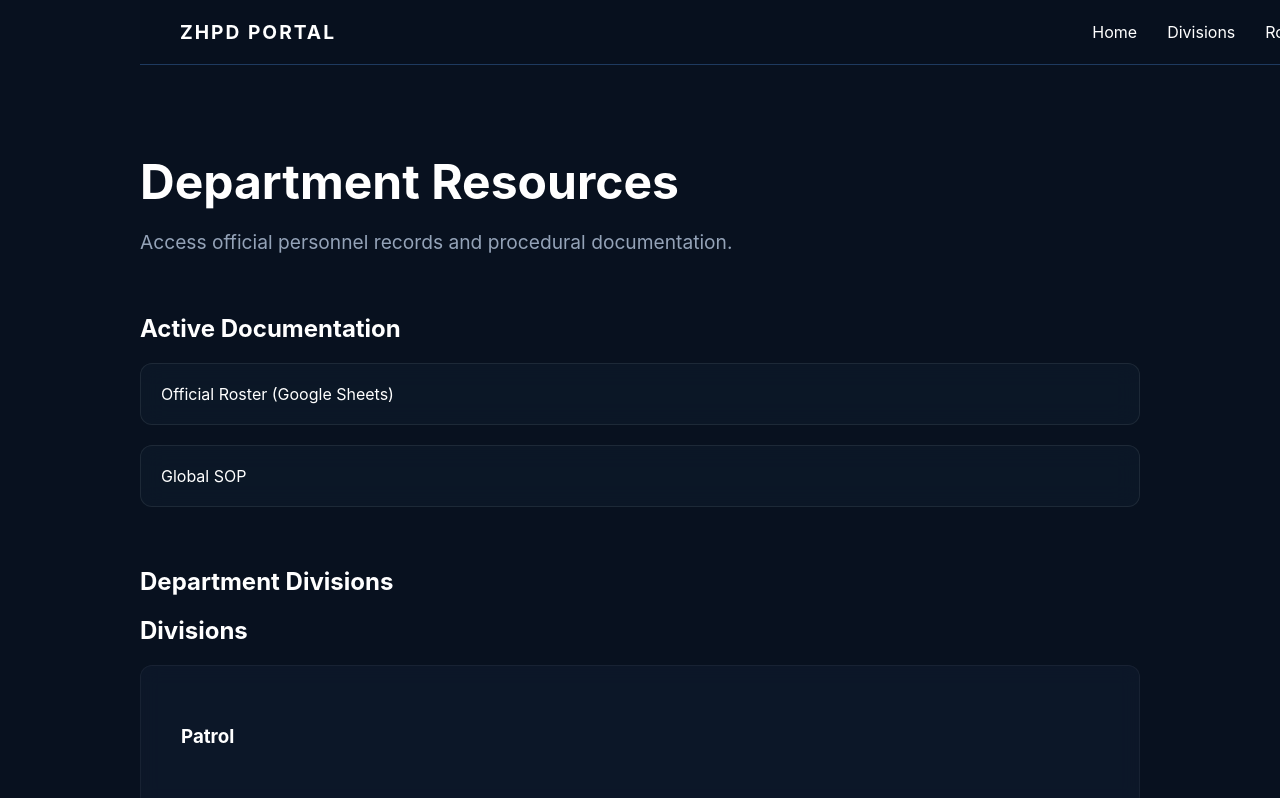
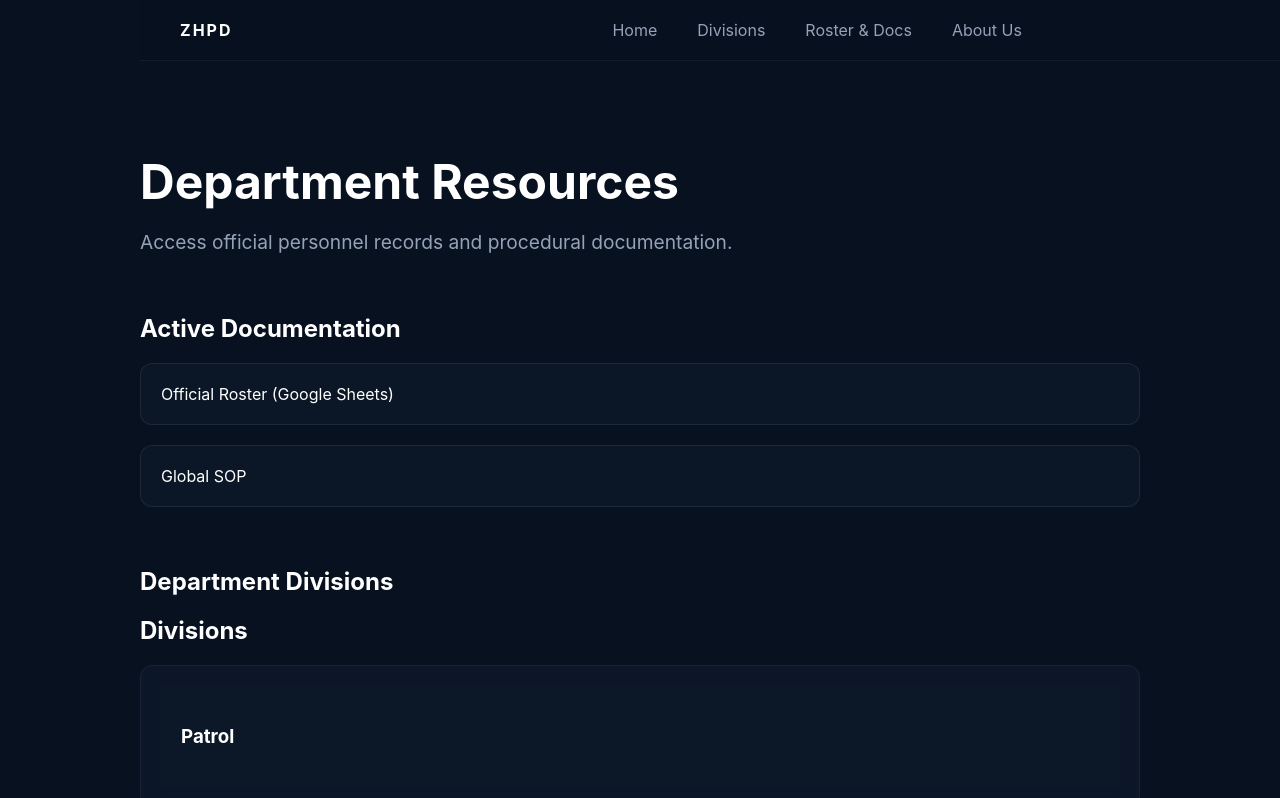
Before and after one commit to morkelchristan-cpu/zhpd-website, a Next.js app: page /roster in a window 1280 px wide. Shown: the top 798 px of the page. Built offline with nearby package versions, Linux system fonts and the light colour scheme.

Commit message:
Add animations, centered nav, and division detail pages

```diff
--- a/app/globals.css
+++ b/app/globals.css
@@ -22,3 +22,5 @@ body {
   border: 1px solid rgba(255, 255, 255, 0.08);
   border-radius: 12px;
 }
+.nav-link { color: #94A3B8; text-decoration: none; transition: color 0.3s ease; }
+.nav-link:hover { color: #FFFFFF; }
--- a/src/components/Navbar.tsx
+++ b/src/components/Navbar.tsx
@@ -4,17 +4,19 @@ export default function Navbar() {
   return (
     <nav style={{
       position: 'fixed', top: 0, width: '100%', padding: '20px 40px',
-      background: 'rgba(8, 17, 31, 0.95)', backdropFilter: 'blur(15px)',
-      borderBottom: '1px solid #1E3A5F', display: 'flex', justifyContent: 'space-between',
-      zIndex: 1000, alignItems: 'center'
+      background: 'rgba(8, 17, 31, 0.8)', backdropFilter: 'blur(20px)',
+      borderBottom: '1px solid rgba(255, 255, 255, 0.05)',
+      display: 'flex', alignItems: 'center', zIndex: 1000
     }}>
-      <div style={{ fontWeight: 'bold', fontSize: '1.2rem', letterSpacing: '2px' }}>ZHPD PORTAL</div>
-      <div style={{ display: 'flex', gap: '30px' }}>
-        <Link href="/" style={{ color: 'white', textDecoration: 'none' }}>Home</Link>
-        <Link href="/divisions" style={{ color: 'white', textDecoration: 'none' }}>Divisions</Link>
-        <Link href="/roster" style={{ color: 'white', textDecoration: 'none' }}>Roster & Docs</Link>
-        <a href="YOUR_DISCORD_LINK" target="_blank" style={{ color: '#D4AF37', textDecoration: 'none' }}>Discord</a>
+      <div style={{ fontWeight: 'bold', letterSpacing: '2px' }}>ZHPD</div>
+      {/* This centers the links */}
+      <div style={{ display: 'flex', gap: '40px', flexGrow: 1, justifyContent: 'center' }}>
+        <Link href="/" className="nav-link">Home</Link>
+        <Link href="/divisions" className="nav-link">Divisions</Link>
+        <Link href="/roster" className="nav-link">Roster & Docs</Link>
+        <Link href="/about" className="nav-link">About Us</Link>
       </div>
+      <a href="YOUR_DISCORD_LINK" target="_blank" style={{ color: '#D4AF37', textDecoration: 'none' }}>Discord</a>
     </nav>
   );
 }
```
Also changed, not shown: src/components/Hero.module.css (+18 -0 lines), src/components/[slug]/page.tsx (added, +39 -0 lines), src/components/about/page.tsx (added, +16 -0 lines).
